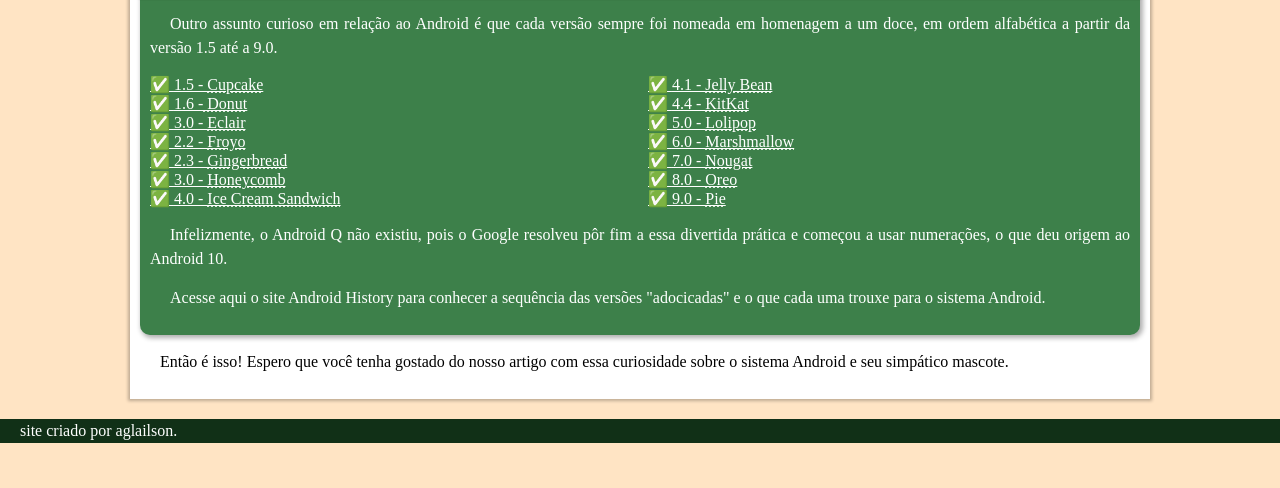
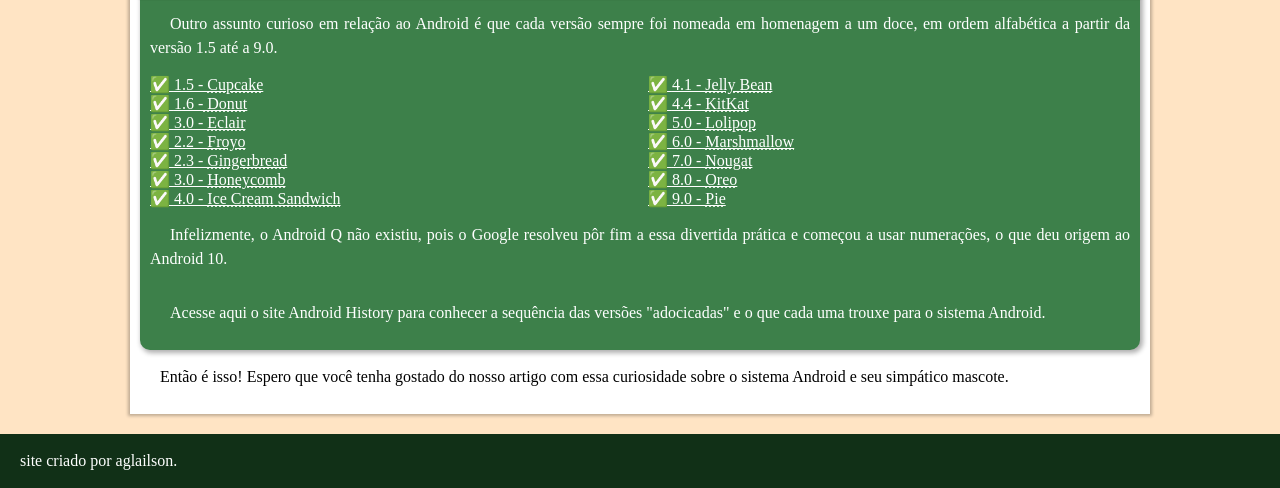
Before and after one commit to Aglailson-junior/projeto-android, a plain HTML site: page index.html in a window 1280 px wide. Shown: the part 2276-2764 px from the top of the page. Before the commit the page ends 2734 px from the top, so only its background shows below. Drawn offline with Linux system fonts and the light colour scheme.

Commit message:
corrigi o cabeçalho

```diff
--- a/css/style.css
+++ b/css/style.css
@@ -29,6 +29,7 @@ header h1{
 header p{
     font-size: 21px;
     text-shadow: 3px 1px 1px rgba(0, 0, 0, 0.584);
+
 }
 @font-face{
     font-family: 'android';
@@ -69,9 +70,7 @@ nav > .menu:hover{
 
 
 }
-p{
-    text-align: justify;
-}
+
 main{
     background-color: white;
     min-width: 320px;
@@ -145,7 +144,7 @@ aside{
 }
 p{
     text-align: justify;
-    margin: 15px 0px;
+    padding: 15px 0px;
     text-indent: 20px;
     line-height: 1.5em;
     font-size: 1em;
```
